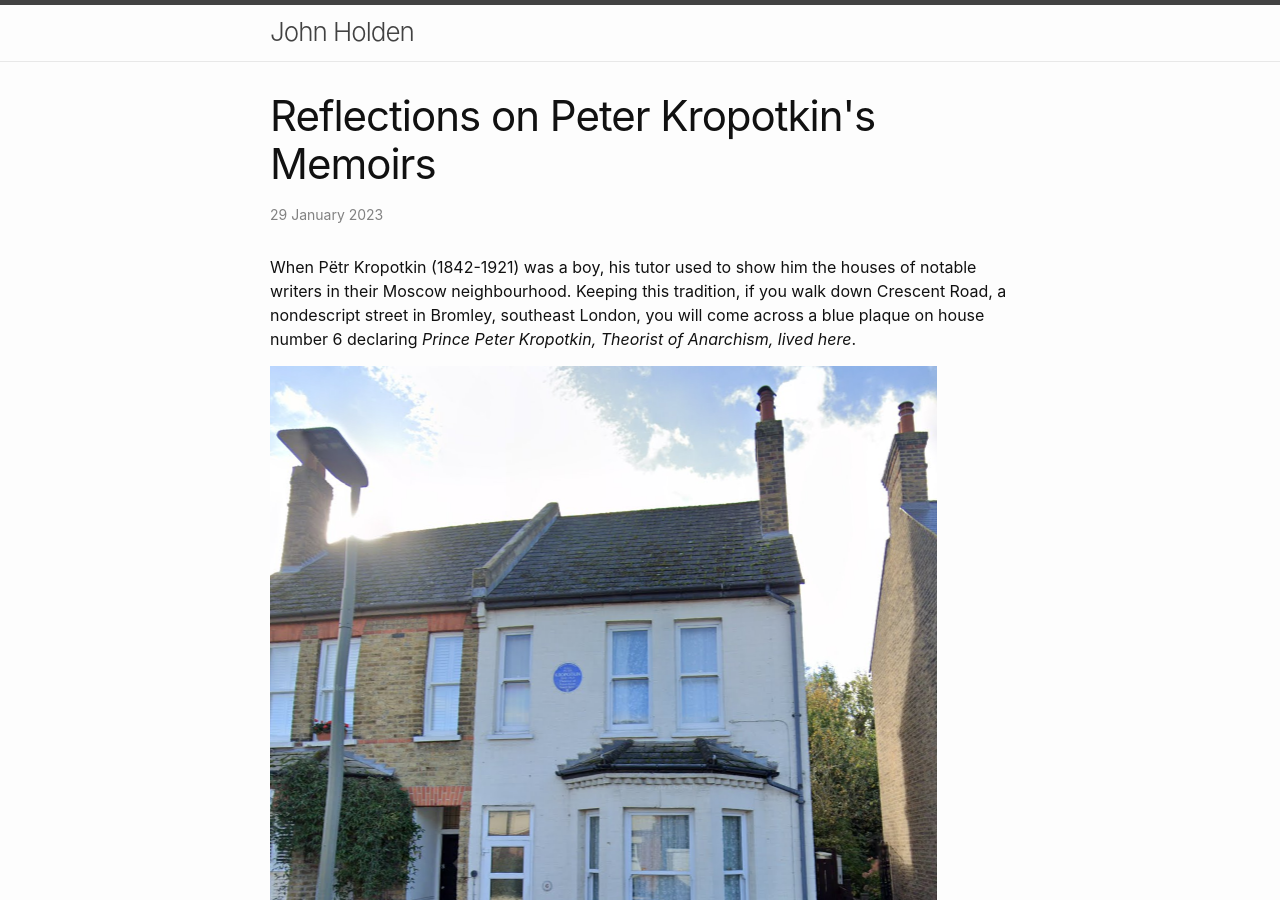
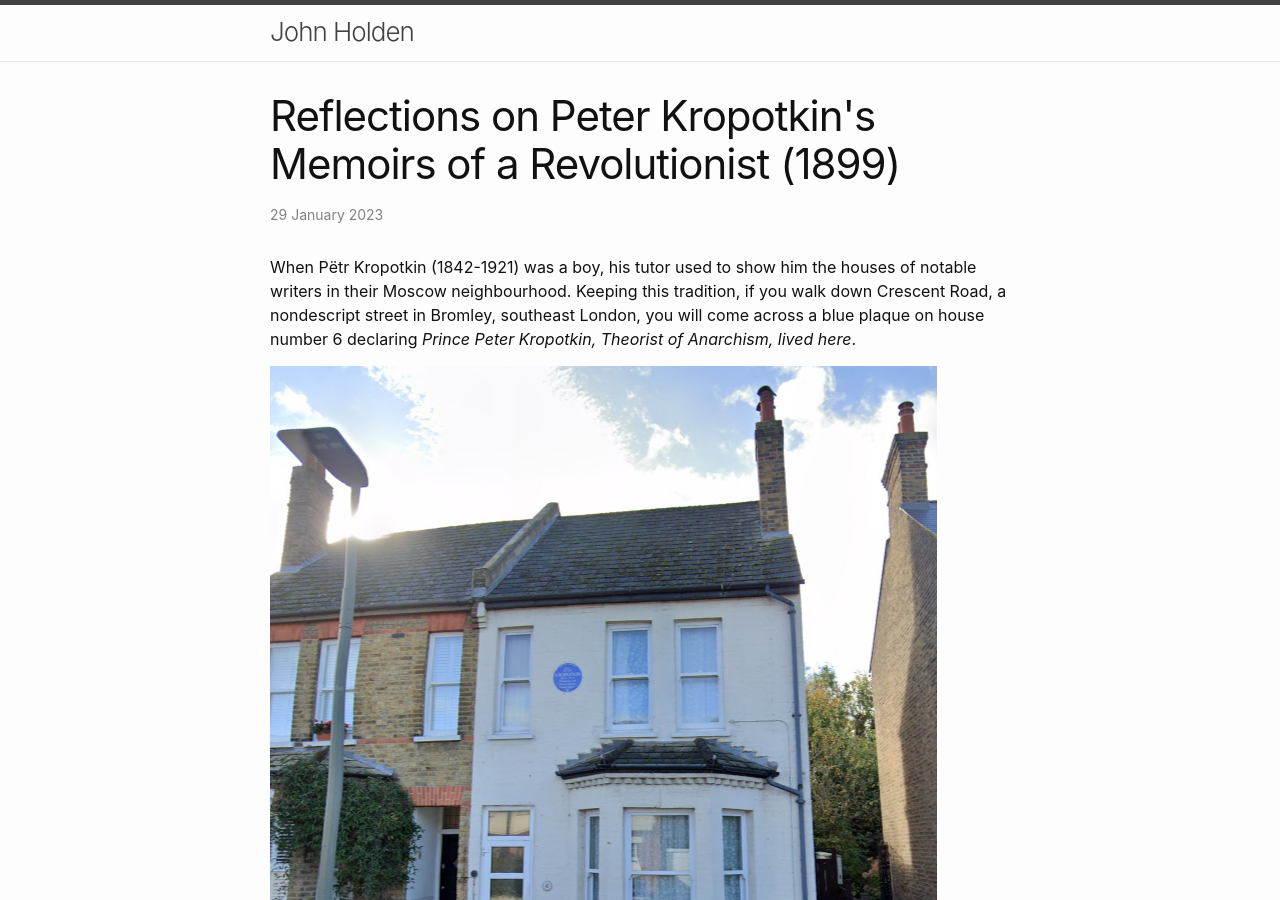
Before and after one commit to liontailedmacaque/liontailedmacaque.github.io, a Jekyll site: the page built from _posts/2023-01-29-kropotkin.md, in a window 1280 px wide and 900 px high. Built offline with Jekyll 4.4.1, drawn with Linux system fonts in a browser that asks for light colours.

Commit message:
added full book name to title

```diff
--- a/_posts/2023-01-29-kropotkin.md
+++ b/_posts/2023-01-29-kropotkin.md
@@ -1,6 +1,6 @@
 ---
 layout: post
-title: Reflections on Peter Kropotkin's Memoirs
+title: Reflections on Peter Kropotkin's Memoirs of a Revolutionist (1899)
 permalink: /kropotkin
 ---
 
```
